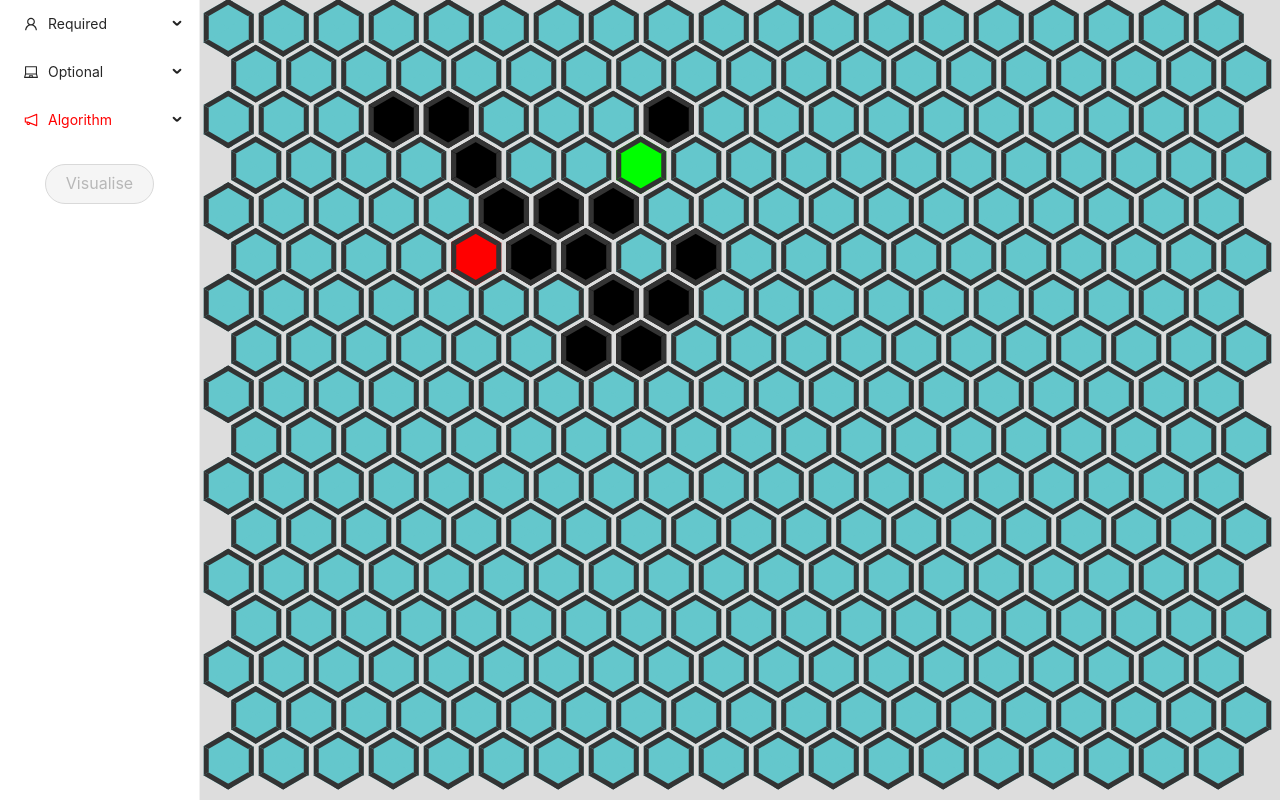
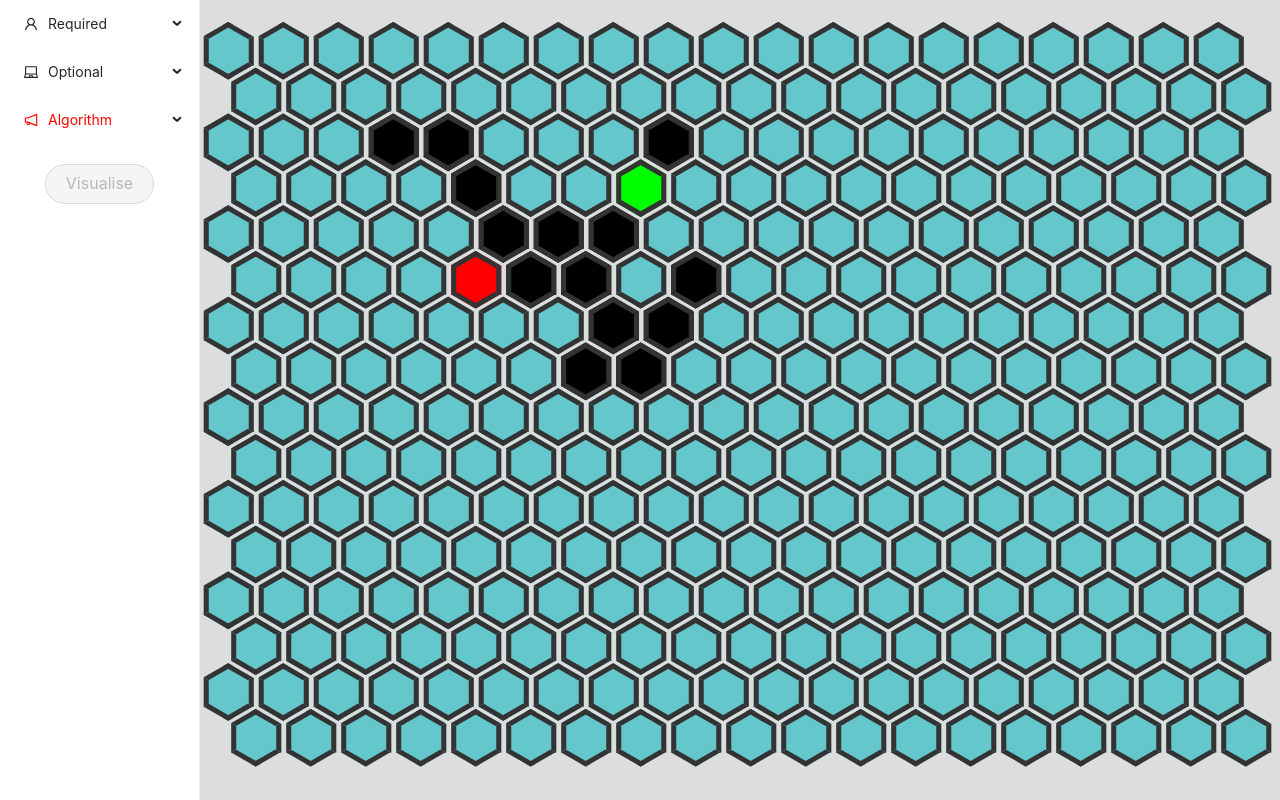
Before and after one commit to GeorgeSheppard/path-finder, a React (Create React App) app: page / in a window 1280 px wide. Built offline with nearby package versions, Linux system fonts and the light colour scheme.

Commit message:
Splitting hexagonGrid into two components, and using context to pass down hexagon states, refactored some component to class components

```diff
--- a/package.json
+++ b/package.json
@@ -11,6 +11,7 @@
     "@types/node": "^14.14.7",
     "@types/react": "^16.9.56",
     "@types/react-dom": "^16.9.9",
+    "@types/styled-components": "^5.1.4",
     "antd": "^4.7.2",
     "react": "^17.0.1",
     "react-dom": "^17.0.0",
--- a/src/Algorithms/base.js
+++ b/src/Algorithms/base.js
@@ -1,4 +1,9 @@
 import { twoDToOneDCoord } from "../Utilities/utilities"
+
+export const router = (algorithm, hexagonStates, sizeX, sizeY) => {
+  console.log('router called');
+  console.log(algorithm, hexagonStates, sizeX, sizeY);
+}
 
 export const neighbours = (coord, sizeX, sizeY) => {
   const [x, y] = coord;
--- a/src/Canvas/canvas.tsx
+++ b/src/Canvas/canvas.tsx
@@ -1,13 +1,25 @@
-import React, { useRef, useEffect, useState } from "react";
+import React, { createRef } from "react";
+import { Setter } from "../types/dtypes";
 
 type CanvasProps = {
   Component: Function;
   [key: string]: any;
+  setGridSize: Setter;
 };
 
 export type WindowSize = {
   height: number;
   width: number;
+};
+
+type Ref = React.RefObject<HTMLDivElement>;
+
+type CanvasState = {
+  ref: Ref;
+  windowSize: {
+    height: number;
+    width: number;
+  };
 };
 
 /**
@@ -16,22 +28,39 @@ export type WindowSize = {
  * @param {object} props the child component, and any props to pass to the child
  * component
  */
-const Canvas = (props: CanvasProps): JSX.Element => {
-  const { Component, ...other } = props;
+class Canvas extends React.Component<CanvasProps, CanvasState> {
+  constructor(props: CanvasProps) {
+    super(props);
 
-  const ref = useRef<HTMLDivElement>(null);
-  const [windowSize, setWindowSize] = useState<WindowSize>({
+    this.state = {
+      ref: createRef(),
+      windowSize: {
         height: 0,
         width: 0,
+      },
+    };
+  }
+
+  componentDidMount() {
+    const ref: Ref = this.state.ref;
+    this.setState({
+      windowSize: {
+        height: ref.current?.offsetHeight ?? 0,
+        width: ref.current?.offsetWidth ?? 0,
+      },
     });
+  }
 
-  useEffect(() => {
-    setWindowSize({
-      height: ref?.current?.offsetHeight ?? 0,
-      width: ref?.current?.offsetWidth ?? 0,
-    });
-  }, []);
+  shouldComponentUpdate(nextProps: CanvasProps, nextState: CanvasState) {
+    const currentWindow = this.state.windowSize;
+    const nextWindow = nextState.windowSize;
+    return (
+      currentWindow.height !== nextWindow.height ||
+      currentWindow.width !== nextWindow.width
+    );
+  }
 
+  render() {
     const canvasStyle = {
       overflow: "hidden",
       height: "100vh",
@@ -40,10 +69,17 @@ const Canvas = (props: CanvasProps): JSX.Element => {
     };
 
     return (
-    <div ref={ref} style={canvasStyle}>
-      <Component {...{ windowSize, ...other }} />
+      <div ref={this.state.ref} style={canvasStyle}>
+        <this.props.Component
+          {...{
+            windowSize: this.state.windowSize,
+            siderWidth: this.props.siderWidth,
+            setGridSize: this.props.setGridSize,
+          }}
+        />
       </div>
     );
-};
+  }
+}
 
 export default Canvas;
--- a/src/Hexagon/hexagon.jsx
+++ b/src/Hexagon/hexagon.tsx
@@ -1,7 +1,22 @@
 import React from "react";
 import styled from "styled-components";
+import { Coord, HexagonStates, HexagonTypes, Setter } from "../types/dtypes";
 import { arrayEquals } from "../Utilities/utilities";
 
+export interface FixedHexagonStylingProps {
+  middleWidth: number;
+  middleHeight: number;
+  topBotDiameter: number;
+  margin: number;
+  topBotBorderWidth: number;
+  middleBorderWidth: number;
+  left: number;
+  topBot: number;
+}
+
+export interface StyledHexagonProps extends FixedHexagonStylingProps {
+  backgroundColor: string;
+}
 // TODO: Cannot find a way to set multiple properties to the same value,
 // would be useful for setting border-left and border-right at the same time,
 // have tried using , like with &:before &:after but that doesn't work
@@ -10,36 +25,42 @@ import { arrayEquals } from "../Utilities/utilities";
  */
 const StyledHexagon = styled.div`
   position: absolute;
-  width: ${(props) => `${props.middleWidth}px`};
-  height: ${(props) => `${props.middleHeight}px`};
-  background-color: ${(props) => props.backgroundColor};
-  border-left: ${(props) => borderStyle(props.middleBorderWidth)};
-  border-right: ${(props) => borderStyle(props.middleBorderWidth)};
+  width: ${(props: StyledHexagonProps) => `${props.middleWidth}px`};
+  height: ${(props: StyledHexagonProps) => `${props.middleHeight}px`};
+  background-color: ${(props: StyledHexagonProps) => props.backgroundColor};
+  border-left: ${(props: StyledHexagonProps) =>
+    borderStyle(props.middleBorderWidth)};
+  border-right: ${(props: StyledHexagonProps) =>
+    borderStyle(props.middleBorderWidth)};
   &:before,
   &:after {
     content: "";
     position: absolute;
     z-index: 1;
-    width: ${(props) => `${props.topBotDiameter}px`};
-    height: ${(props) => `${props.topBotDiameter}px`};
+    width: ${(props: StyledHexagonProps) => `${props.topBotDiameter}px`};
+    height: ${(props: StyledHexagonProps) => `${props.topBotDiameter}px`};
     transform: scaleY(0.5774) rotate(-45deg);
     background-color: inherit;
-    left: ${(props) => `${props.left}px`};
+    left: ${(props: StyledHexagonProps) => `${props.left}px`};
   }
   &:before {
-    top: ${(props) => `${props.topBot}px`};
-    border-top: ${(props) => borderStyle(props.topBotBorderWidth)};
-    border-right: ${(props) => borderStyle(props.topBotBorderWidth)};
+    top: ${(props: StyledHexagonProps) => `${props.topBot}px`};
+    border-top: ${(props: StyledHexagonProps) =>
+      borderStyle(props.topBotBorderWidth)};
+    border-right: ${(props: StyledHexagonProps) =>
+      borderStyle(props.topBotBorderWidth)};
   }
   &:after {
-    bottom: ${(props) => `${props.topBot}px`};
-    border-bottom: ${(props) => borderStyle(props.topBotBorderWidth)};
-    border-left: ${(props) => borderStyle(props.topBotBorderWidth)};
+    bottom: ${(props: StyledHexagonProps) => `${props.topBot}px`};
+    border-bottom: ${(props: StyledHexagonProps) =>
+      borderStyle(props.topBotBorderWidth)};
+    border-left: ${(props: StyledHexagonProps) =>
+      borderStyle(props.topBotBorderWidth)};
   }
 `;
 
 // Used in the CSS hexagon above
-const borderStyle = (borderWidth) => `solid ${borderWidth}px #333333`;
+const borderStyle = (borderWidth: number) => `solid ${borderWidth}px #333333`;
 
 /**
  * Returns an object containing all parameters that physically specify a hexagon
@@ -48,7 +69,10 @@ const borderStyle = (borderWidth) => `solid ${borderWidth}px #333333`;
  * @param {float} borderWidth: the width of the border, from the outer of the hexagon
  * to the outer of the border
  */
-export const hexagonStylingProps = ({ width, borderWidth }) => {
+export const hexagonStylingProps = ({
+  width,
+  borderWidth,
+}: any): FixedHexagonStylingProps => {
   return {
     middleWidth: width,
     middleHeight: (Math.sqrt(3) / 3) * width,
@@ -65,7 +89,7 @@ export const hexagonStylingProps = ({ width, borderWidth }) => {
  * Converts the type of a hexagon into the colour it's background should be
  * @param type: the state of the hexagon, currently 'space', 'wall', 'goal', or 'start'
  */
-const typeToStyling = (type) => {
+const typeToStyling = (type: string) => {
   let backgroundColor = "#64C7CC";
   switch (type) {
     case "space":
@@ -85,6 +109,17 @@ const typeToStyling = (type) => {
   return backgroundColor;
 };
 
+export interface HexagonProps {
+  type: HexagonTypes;
+  selected: HexagonTypes;
+  mouseDown: boolean;
+  css: any;
+  style: any;
+  setHexagonStates: Setter;
+  hexagonStates: HexagonStates;
+  coord: Coord;
+}
+
 /**
  * A general hexagon class, used to build up the hexagon grid.
  * The logic behind it is as follows:
@@ -96,7 +131,7 @@ const typeToStyling = (type) => {
  * - When each hexagon receives it's new type (according to the grid store), it updates only if it's current type
  * doesn't match the new one
  */
-class Hexagon extends React.Component {
+class Hexagon extends React.Component<HexagonProps> {
   /**
    * A mapping from state types to whether that state is limited in it's numbers or not
    * there can only be one goal and one start point, but many walls
@@ -115,7 +150,7 @@ class Hexagon extends React.Component {
    * been passed in
    * @param {object} nextProps: the new properties passed into the hexagon
    */
-  shouldComponentUpdate(nextProps) {
+  shouldComponentUpdate(nextProps: HexagonProps) {
     return nextProps.type !== this.props.type;
   }
 
@@ -126,7 +161,7 @@ class Hexagon extends React.Component {
    * @param {object} newHexagonStates: a copy of the hexagonStates object to modify
    * @returns newHexagonStates: with the old state of this hexagon removed
    */
-  removeOldState(oldType, newHexagonStates) {
+  removeOldState(oldType: HexagonTypes, newHexagonStates: HexagonStates) {
     if (oldType !== "space") {
       if (this.limitedState[oldType]) {
         newHexagonStates[oldType] = [];
@@ -146,7 +181,7 @@ class Hexagon extends React.Component {
    * @param {object} newHexagonStates: a copy of the hexagonStates object to modify
    * @returns newHexagonStates: with the new state of this hexagon added to it
    */
-  addNewState(newType, newHexagonStates) {
+  addNewState(newType: HexagonTypes, newHexagonStates: HexagonStates) {
     if (newType !== "space") {
       if (this.limitedState[newType]) {
         newHexagonStates[newType] = [this.props.coord];
@@ -163,7 +198,10 @@ class Hexagon extends React.Component {
    * @param {object} event: event object from e.g. a click
    * @param {string} oldType: 'space' | 'wall' | 'goal' | 'start'
    */
-  handleChange = (event, oldType) => {
+  handleChange = (
+    event: React.MouseEvent<HTMLElement>,
+    oldType: HexagonTypes
+  ) => {
     if (event.button === 0) {
       const newType = this.props.selected;
 
@@ -183,24 +221,33 @@ class Hexagon extends React.Component {
    * @param {object} event: onMouseOver event
    * @param {string} oldType: 'space' | 'wall' | 'goal' | 'start'
    */
-  handleHover = (event, oldType) => {
+  handleHover = (
+    event: React.MouseEvent<HTMLElement>,
+    oldType: HexagonTypes
+  ) => {
     if (this.props.mouseDown) {
       this.handleChange(event, oldType);
     }
   };
 
   render() {
-    const type = this.props.type;
+    const { type, css, style } = this.props as HexagonProps;
     const backgroundColor = typeToStyling(type);
 
     // NOTE: Type is stored in the functions instead of on this.state
     return (
       <StyledHexagon
-        {...{ ...this.props.css, backgroundColor }}
-        style={this.props.style}
-        onClick={(event) => this.handleChange(event, type)}
-        onMouseOver={(event) => this.handleHover(event, type)}
-        onMouseDown={(event) => this.handleChange(event, type)}
+        {...{ ...css, backgroundColor }}
+        style={style}
+        onClick={(event: React.MouseEvent<HTMLElement>) =>
+          this.handleChange(event, type)
+        }
+        onMouseOver={(event: React.MouseEvent<HTMLElement>) =>
+          this.handleHover(event, type)
+        }
+        onMouseDown={(event: React.MouseEvent<HTMLElement>) =>
+          this.handleChange(event, type)
+        }
       />
     );
   }
--- a/src/HexagonGrid/hexagonGrid.tsx
+++ b/src/HexagonGrid/hexagonGrid.tsx
@@ -1,116 +1,47 @@
 import React, { useState } from "react";
-import Hexagon, { hexagonStylingProps } from "../Hexagon/hexagon";
-import { twoDToOneDCoord } from "../Utilities/utilities";
 import {
   HexagonStates,
+  HexagonTypes,
   Setter,
-  HexagonTypes,
   Coord,
   Coords,
 } from "../types/dtypes";
-import { WindowSize } from "../Canvas/canvas";
+import { CreateGridReturn } from "./hexagonGridManager";
+import { twoDToOneDCoord } from "../Utilities/utilities";
+import Hexagon, { FixedHexagonStylingProps } from "../Hexagon/hexagon";
 
 type HexagonGridProps = {
-  width?: number;
-  borderWidth?: number;
-  spacing?: number;
   hexagonStates: HexagonStates;
   setHexagonStates: Setter;
   selected: HexagonTypes;
-  siderWidth: number;
-  setGridSize: Setter;
-  windowSize: WindowSize;
+  pixelsCoords: Coords;
+  gridProps: CreateGridReturn;
+  hexagonCssProps: FixedHexagonStylingProps;
 };
 
-type CreateGridReturn = {
-  coords: Coords;
-  offsetX: number;
-  offsetY: number;
-  sizeX: number;
-  sizeY: number;
-};
-
-// TODO: For a large number of hexagons the performance is poor, should add an useEffect
-// hook so that createGrid is only called when the hexagon props change
-// should make it so that pixel coordinates are calculated once and stored
-// effectively the only function that should be run on a new render provided the grid stays
-// the same is the hexagonStartingStates function
-/**
- * Creates a grid of tesselating hexagons the size of the canvas object that
- * contains it, can define the width of an individual hexagon, the border size,
- * spacing between each hexagon
- * @param {object} props
- */
+// TODO: This is currently the component restricting performance, as each time hexagonStates changes (often with just one change)
+// the whole component rerenders, this performance is only a problem with smaller hexagons so leaving this for now, but could
+// later convert to a class component and use state to store things to reduce calculations (looking at hexagonStartingStates),
+// could also just look for the difference between old hexagonStates and new ones so that hexagonStartingStates just needs to be
+// run once for that specific hexagon
 const HexagonGrid = (props: HexagonGridProps) => {
   const {
-    width = 50,
-    borderWidth = 5,
-    spacing = 5,
     hexagonStates,
     setHexagonStates,
     selected,
-    siderWidth,
+    pixelsCoords,
+    gridProps,
+    hexagonCssProps,
   } = props;
 
-  // Width of the hexagon INCLUDES the borderwidth
-  const horizontalSpacing = width + spacing;
-  const verticalSpacing = (Math.sqrt(3) / 2) * width + spacing / 2;
+  const [mouseDown, setMouseDown] = useState(false);
 
-  // Sent to the hexagons to allow state change for drag click
-  const [mouseDown, setMouseDown] = useState<boolean>(false);
-
-  const handleClick = (state: boolean): Setter => {
+  const handleMouseDown = (state: boolean): Setter => {
     return (event: React.MouseEvent<HTMLDivElement>) => {
       if (event.button === 0) {
         setMouseDown(state);
       }
     };
-  };
-
-  /**
-   * Given the size of the window to display the grid, calculates the list of possible
-   * coordinates, the available border width for the grid, and the dimensions of the grid
-   * @param {number} windowSize
-   */
-  const createGrid = (windowSize: WindowSize): CreateGridReturn | undefined => {
-    if (windowSize.height !== 0 && windowSize.width !== 0) {
-      const sizeX = Math.floor(
-        (windowSize.width - siderWidth - horizontalSpacing / 2) /
-          horizontalSpacing
-      );
-
-      const sizeY = Math.floor(windowSize.height / verticalSpacing);
-
-      const offsetX =
-        (windowSize.width - siderWidth - (sizeX + 0.5) * horizontalSpacing) / 2;
-      const offsetY = (windowSize.height - (sizeY + 0.5) * verticalSpacing) / 2;
-
-      const coords = [];
-
-      for (let i = 0; i < sizeX; i++) {
-        for (let j = 0; j < sizeY; j++) {
-          const coord: Coord = [i, j];
-          coords.push(coord);
-        }
-      }
-
-      return { coords, offsetX, offsetY, sizeX, sizeY };
-    }
-  };
-
-  /**
-   * Converts a coordinate into a pixel coordinate
-   * @param {number} x
-   * @param {number} y
-   */
-  const coordToPixels = (x: number, y: number) => {
-    let pixelsX = horizontalSpacing * x;
-    const pixelsY = verticalSpacing * y + (Math.sqrt(3) / 6) * width;
-    if (y % 2 === 1) {
-      pixelsX += horizontalSpacing / 2;
-    }
-
-    return { pixelsX, pixelsY };
   };
 
   /**
@@ -143,29 +74,23 @@ const HexagonGrid = (props: HexagonGridProps) => {
     }
   };
 
-  const gridProps = createGrid(props.windowSize);
-  // Calculate the styling props once and then use it for all hexagons
-  const hexagonProps = hexagonStylingProps({
-    width,
-    borderWidth,
-  });
   const parsedHexagonStates = hexagonStartingStates(gridProps, hexagonStates);
 
   return (
-    <div onMouseDown={handleClick(true)} onMouseUp={handleClick(false)}>
+    <div onMouseDown={handleMouseDown(true)} onMouseUp={handleMouseDown(false)}>
       {gridProps &&
         parsedHexagonStates &&
         gridProps.coords.map((coord, i) => {
           const [x, y] = coord;
 
-          const transform = coordToPixels(x, y);
+          const transform = pixelsCoords[i];
 
           const { offsetX, offsetY } = gridProps;
 
           // maps hexagons to correct coordinate and centre the entire grid
           const style = {
-            transform: `translate(${transform.pixelsX + offsetX}px, ${
-              transform.pixelsY + offsetY
+            transform: `translate(${transform[0] + offsetX}px, ${
+              transform[1] + offsetY
             }px)`,
           };
 
@@ -173,7 +98,7 @@ const HexagonGrid = (props: HexagonGridProps) => {
             <Hexagon
               key={`${x}:${y}`}
               style={style}
-              css={hexagonProps}
+              css={hexagonCssProps}
               {...{
                 type: parsedHexagonStates[i],
                 coord,
--- /dev/null
+++ b/src/HexagonGrid/hexagonGridManager.tsx
@@ -0,0 +1,127 @@
+import React from "react";
+import { WindowSize } from "../Canvas/canvas";
+import HexagonGrid from "./hexagonGrid";
+import { Coord, Coords, Setter } from "../types/dtypes";
+import { hexagonStylingProps } from "../Hexagon/hexagon";
+import {
+  HexagonGridPropertiesContext,
+  GridPropertiesContext,
+} from "../Toolbar/Context";
+
+type HexagonGridManagerProps = {
+  width?: number;
+  borderWidth?: number;
+  spacing?: number;
+  siderWidth: number;
+  windowSize: WindowSize;
+  setGridSize: Setter;
+};
+
+export type CreateGridReturn = {
+  coords: Coords;
+  offsetX: number;
+  offsetY: number;
+  sizeX: number;
+  sizeY: number;
+};
+
+/**
+ * Wrapper component to manage overarching state for the hexagon grid, such
+ * that each change of the HexagonStates don't cause a recalculation of
+ * static properties
+ */
+const HexagonGridManager = (props: HexagonGridManagerProps) => {
+  const {
+    width = 50,
+    borderWidth = 5,
+    spacing = 5,
+    siderWidth,
+    windowSize,
+    setGridSize,
+  } = props;
+
+  const horizontalSpacing = width + spacing;
+  const verticalSpacing = (Math.sqrt(3) / 2) * width + spacing / 2;
+
+  /**
+   * Given the size of the window to display the grid, calculates the list of possible
+   * coordinates, the available border width for the grid, and the dimensions of the grid
+   * @param {number} windowSize
+   */
+  const createGrid = (
+    windowSize: WindowSize,
+    siderWidth: number
+  ): CreateGridReturn | undefined => {
+    if (windowSize.height !== 0 && windowSize.width !== 0) {
+      const sizeX = Math.floor(
+        (windowSize.width - siderWidth - horizontalSpacing / 2) /
+          horizontalSpacing
+      );
+
+      const sizeY = Math.floor(
+        (windowSize.height - (Math.sqrt(3) / 3) * width) / verticalSpacing
+      );
+
+      const offsetX =
+        (windowSize.width - siderWidth - (sizeX + 0.5) * horizontalSpacing) / 2;
+      const offsetY = (windowSize.height - (sizeY + 0.5) * verticalSpacing) / 2;
+
+      const coords: Coords = [];
+
+      for (let i = 0; i < sizeX; i++) {
+        for (let j = 0; j < sizeY; j++) {
+          const coord: Coord = [i, j];
+          coords.push(coord);
+        }
+      }
+
+      return { coords, offsetX, offsetY, sizeX, sizeY };
+    }
+  };
+
+  /**
+   * Converts a coordinate into a pixel coordinate
+   * @param {number} x
+   * @param {number} y
+   */
+  const coordToPixels = (x: number, y: number): Coord => {
+    let pixelsX = horizontalSpacing * x;
+    const pixelsY = verticalSpacing * y + (Math.sqrt(3) / 6) * width;
+    if (y % 2 === 1) {
+      pixelsX += horizontalSpacing / 2;
+    }
+
+    return [pixelsX, pixelsY];
+  };
+
+  const gridProps = createGrid(windowSize, siderWidth);
+
+  if (gridProps) {
+    setGridSize({
+      x: gridProps?.sizeX,
+      y: gridProps?.sizeY,
+    });
+    // Calculate the styling props once and then use it for all hexagons
+    const hexagonCssProps = hexagonStylingProps({
+      width,
+      borderWidth,
+    });
+
+    const pixelsCoords: Coords = gridProps?.coords.map((coord: Coord) =>
+      coordToPixels(...coord)
+    );
+    return (
+      <HexagonGridPropertiesContext.Consumer>
+        {(value: GridPropertiesContext) => (
+          <HexagonGrid
+            {...{ ...value, hexagonCssProps, pixelsCoords, gridProps }}
+          />
+        )}
+      </HexagonGridPropertiesContext.Consumer>
+    );
+  } else {
+    return null;
+  }
+};
+
+export default HexagonGridManager;
--- a/src/Toolbar/Context.ts
+++ b/src/Toolbar/Context.ts
@@ -1,4 +1,20 @@
 import React from "react";
-import { HexagonTypes } from '../types/dtypes';
+import { HexagonStates, Setter, HexagonTypes } from '../types/dtypes';
 
-export const StateContext = React.createContext<HexagonTypes>('wall');
+export type GridPropertiesContext = {
+  hexagonStates: HexagonStates;
+  setHexagonStates: Setter;
+  selected: HexagonTypes;
+};
+
+export const HexagonGridPropertiesContext = React.createContext<
+  GridPropertiesContext
+>({
+  hexagonStates: {
+    goal: [],
+    start: [],
+    wall: [],
+  } as HexagonStates,
+  setHexagonStates: (value: HexagonStates): void => {},
+  selected: "wall",
+});
--- a/src/Toolbar/toolbar.tsx
+++ b/src/Toolbar/toolbar.tsx
@@ -8,9 +8,10 @@ import {
 import "./toolbar.css";
 import "antd/dist/antd.css";
 import Canvas from "../Canvas/canvas";
-import HexagonGrid from "../HexagonGrid/hexagonGrid";
 import { router } from "../Algorithms/base";
 import { HexagonTypes, HexagonStates } from "../types/dtypes";
+import HexagonGridManager from "../HexagonGrid/hexagonGridManager";
+import { HexagonGridPropertiesContext } from "./Context";
 
 const { SubMenu } = Menu;
 const { Sider } = Layout;
@@ -104,10 +105,12 @@ const Toolbar = () => {
                 color: algorithm.length === 0 ? "red" : undefined,
               }}
             >
-              <Menu.Item key="9">option9</Menu.Item>
-              <Menu.Item key="10">option10</Menu.Item>
-              <Menu.Item key="11">option11</Menu.Item>
-              <Menu.Item key="12">option12</Menu.Item>
+              <Menu.Item key="9" onClick={() => setAlgorithm("dijkstra")}>
+                Dijkstra
+              </Menu.Item>
+              <Menu.Item key="10" onClick={() => setAlgorithm("greedy")}>
+                Greedy
+              </Menu.Item>
             </SubMenu>
             <div
               style={{
@@ -138,15 +141,17 @@ const Toolbar = () => {
             </div>
           </Menu>
         </Sider>
-        <Canvas
-          Component={HexagonGrid}
-          {...{
-            selected,
-            hexagonStates,
-            setHexagonStates,
-            siderWidth,
-          }}
-        />
+        <HexagonGridPropertiesContext.Provider
+          value={{ hexagonStates, setHexagonStates, selected }}
+        >
+          <Canvas
+            Component={HexagonGridManager}
+            {...{
+              siderWidth,
+              setGridSize,
+            }}
+          />
+        </HexagonGridPropertiesContext.Provider>
       </Layout>
     </Layout>
   );
```
Also changed, not shown: 2 other files (tests, documents, lock files or other folders). Lines whose indentation alone changed are shown as unchanged.
